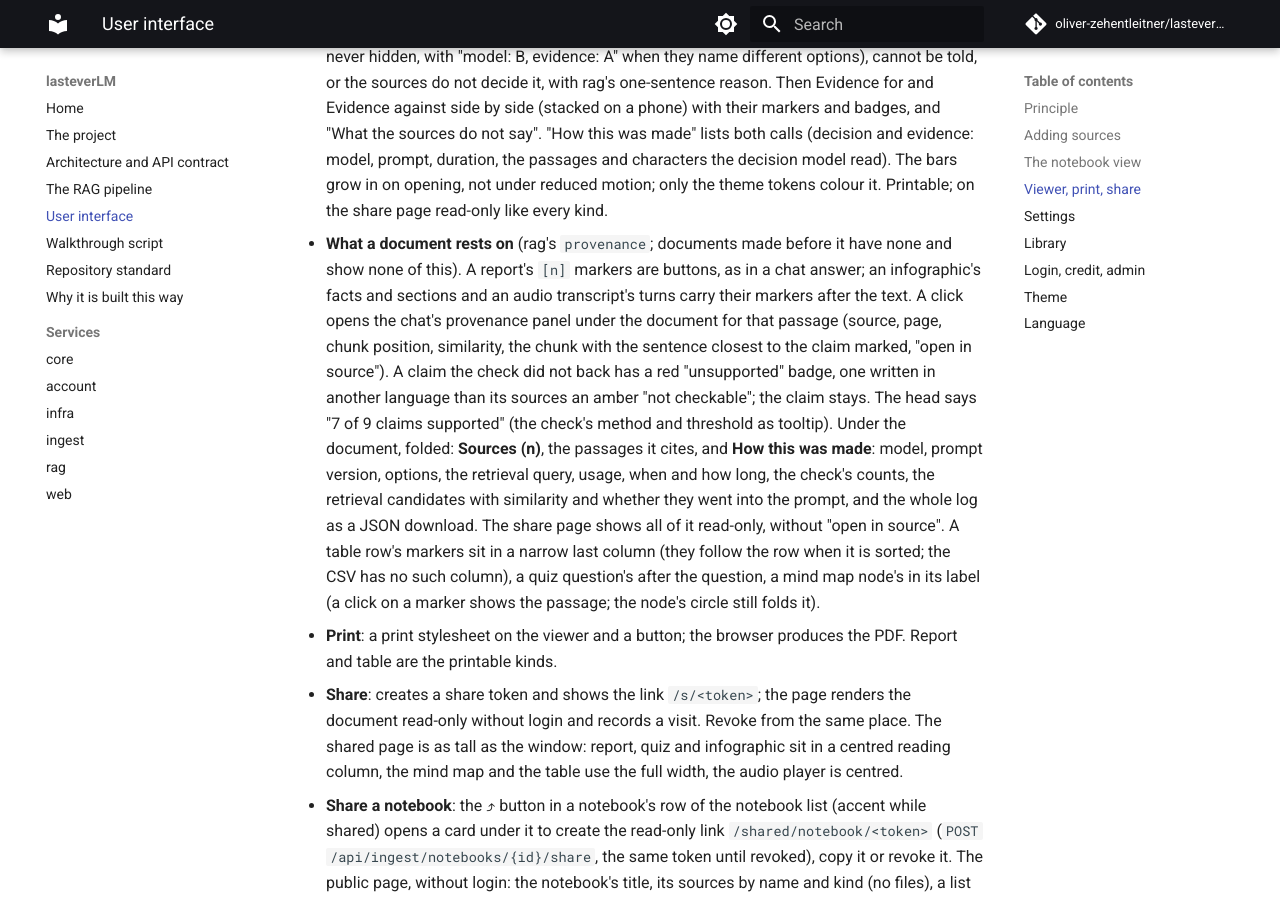
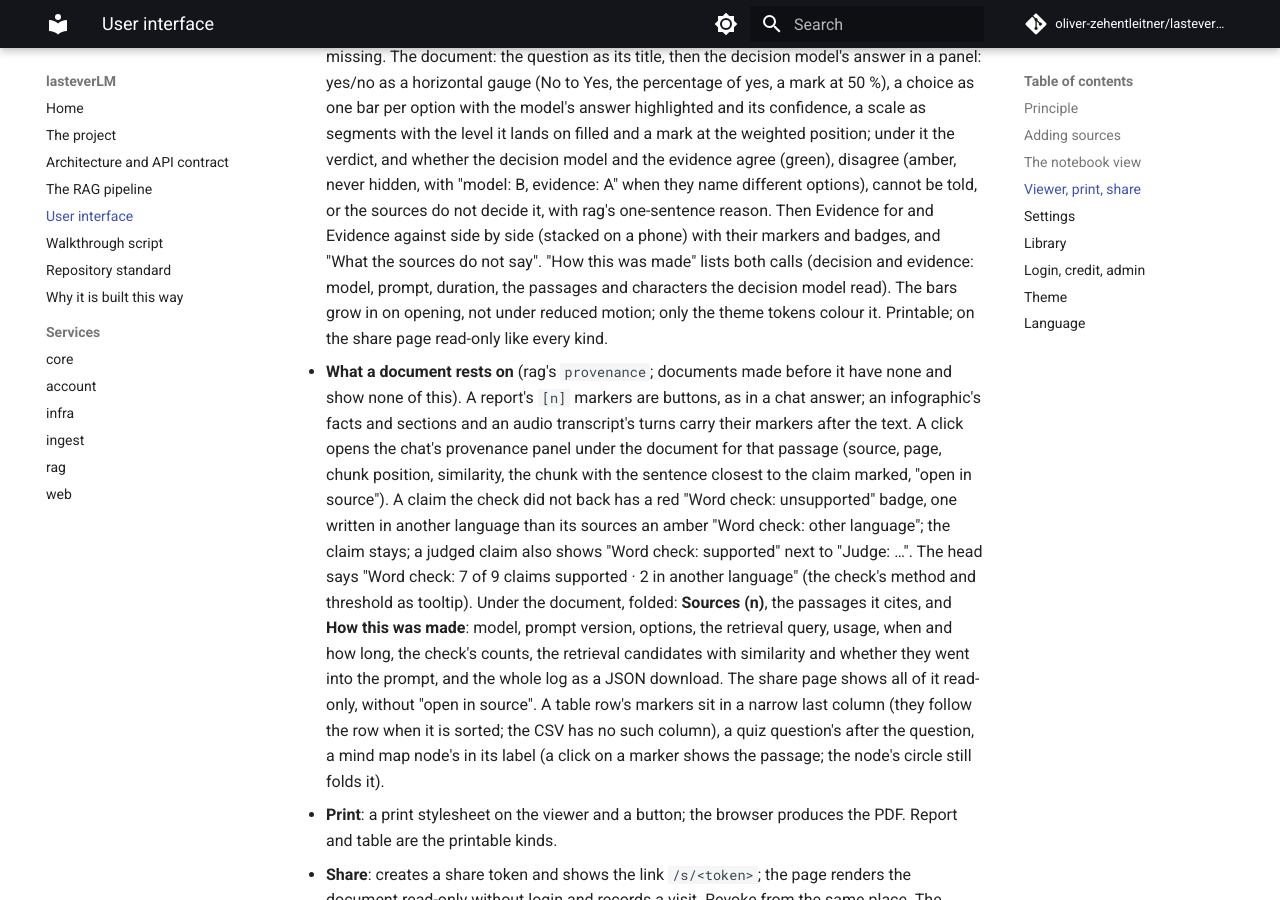
Before and after one commit to oliver-zehentleitner-aigent/lasteverLM, an MkDocs documentation site: the page built from docs/ui.md, in a window 1280 px wide and 900 px high, scrolled down 8834 px. Built offline with MkDocs 1.6.1 and Material for MkDocs 9.7.7, drawn with Linux system fonts in a browser that asks for light colours; comment, search, counter and statistics services are not loaded; some of the changed text lies outside the part shown.

Commit message:
web: an opaque sticky audio bar; word-check badges name their check

```diff
--- a/docs/ui.md
+++ b/docs/ui.md
@@ -314,10 +314,15 @@
   one document ("ask about this") ignores the selection. In the active tab: question, answer,
   citations as `[n]` that open the cited passage; a citation into a
   generated document opens that tab. rag checks a cited answer like a
-  document: a paragraph it did not back gets the red "unsupported"
-  badge after it (amber "not checkable" when the answer is in another
-  language than its sources), the paragraph stays, and "N of M claims
-  supported" sits under the answer (method and threshold as tooltip).
+  document: a paragraph it did not back gets the red "Word check:
+  unsupported" badge after it (amber "Word check: other language" when
+  the answer is in another language than its sources), the paragraph
+  stays, and "Word check: N of M claims supported" sits under the answer
+  (method and threshold as tooltip). Every word-check badge has the same
+  tooltip: "Compares the words with the cited passage. Across languages
+  it cannot tell; the judge can." A judged paragraph shows the word
+  check beside the judge's badge even when it backed it ("Word check:
+  supported"), so the two checks read as a pair.
   Answers without citations and older messages show neither. Under
   every answer a row: **Copy** (the answer with its `[n]` markers, then
   "Sources:" and one line per cited passage, `[n] name, p. x: "…"`;
@@ -391,7 +396,9 @@
   card grid, audio as a player with the transcript under it (a
   narrator's paragraphs as text; a conversation or an FAQ with each turn's speaker,
   named by its voice, in front; documents made before transcripts have
-  none). The player stays at the top while the transcript scrolls. With
+  none). The player stays at the top while the transcript scrolls, on
+  an opaque bar (the panel colour, a line under it) the full width of
+  the transcript. With
   per-entry times (`start`, `end` in seconds within the MP3) the entry
   being spoken is marked and kept in view as it plays, and a click (or
   Enter) on an entry plays from its start; a citation marker in it stays
@@ -471,9 +478,11 @@
   click opens the chat's provenance panel under the document for that
   passage (source, page, chunk position, similarity, the chunk with the
   sentence closest to the claim marked, "open in source"). A claim the
-  check did not back has a red "unsupported" badge, one written in
-  another language than its sources an amber "not checkable"; the claim
-  stays. The head says "7 of 9 claims supported" (the check's method and
+  check did not back has a red "Word check: unsupported" badge, one
+  written in another language than its sources an amber "Word check:
+  other language"; the claim stays; a judged claim also shows "Word
+  check: supported" next to "Judge: …". The head says "Word check: 7 of
+  9 claims supported · 2 in another language" (the check's method and
   threshold as tooltip). Under the document, folded: **Sources (n)**, the
   passages it cites, and **How this was made**: model, prompt version,
   options, the retrieval query, usage, when and how long, the check's
--- a/web/src/components/ConversationView.tsx
+++ b/web/src/components/ConversationView.tsx
@@ -299,8 +299,8 @@
             ),
           )}
           {piece.badge && (
-            <span className={`badge support-${piece.badge}`} title={t(`outProv.${piece.badge}Title`)}>
-              {t(`outProv.${piece.badge}`)}
+            <span className={`badge support-${piece.badge}`} title={t('wordCheck.title')}>
+              {t(`wordCheck.${piece.badge}`)}
             </span>
           )}
           {piece.unit && <ChatJudgeBadge unit={piece.unit} />}
--- a/web/src/components/OutputProvenance.tsx
+++ b/web/src/components/OutputProvenance.tsx
@@ -15,7 +15,7 @@
 export function ClaimMarks({ claim, text }: { claim: Claim; text: string }) {
   const ctx = useCite()
   if (!ctx) return null
-  const badge = supportBadge(claim.support)
+  const badge = supportBadge(claim.support, !!claim.judge)
   return (
     <>
       {claimRefs(claim, ctx.known).map((n) => (
@@ -31,8 +31,8 @@
         </button>
       ))}
       {badge && (
-        <span className={`badge support-${badge}`} title={t(`outProv.${badge}Title`)}>
-          {t(`outProv.${badge}`)}
+        <span className={`badge support-${badge}`} title={t('wordCheck.title')}>
+          {t(`wordCheck.${badge}`)}
         </span>
       )}
       <JudgeMark claim={claim} text={text} />
--- a/web/src/components/outputs/AudioView.tsx
+++ b/web/src/components/outputs/AudioView.tsx
@@ -51,6 +51,7 @@
       {failed ? (
         <p className="error">{t('audio.failed')}</p>
       ) : (
+        <div className="audio-bar">
           <audio
             ref={audio}
             controls
@@ -60,6 +61,7 @@
             onLoadedMetadata={() => setRefreshed(false)}
             onTimeUpdate={follows ? (e) => setActive(activeTurn(turns, e.currentTarget.currentTime)) : undefined}
           />
+        </div>
       )}
       {turns.length > 0 && <Transcript turns={turns} speakerName={speakerName} active={active} onSeek={follows ? seek : undefined} />}
     </div>
--- a/web/src/components/outputs/ChartView.tsx
+++ b/web/src/components/outputs/ChartView.tsx
@@ -139,8 +139,8 @@
     <span className="small">
       {point.refs.map(marker)}
       {point.support === 'unsupported' && (
-        <span className="badge support-unsupported" title={t('outProv.unsupportedTitle')} onClick={() => onOpen(point, series)}>
-          {t('outProv.unsupported')}
+        <span className="badge support-unsupported" title={t('chartOut.unsupportedTitle')} onClick={() => onOpen(point, series)}>
+          {t('chartOut.unsupported')}
         </span>
       )}
     </span>
```
Also changed, not shown: web/CHANGELOG.md (+5 -0 lines), web/src/styles.css (+6 -1 lines), 4 other files. Lines whose indentation alone changed are shown as unchanged.
